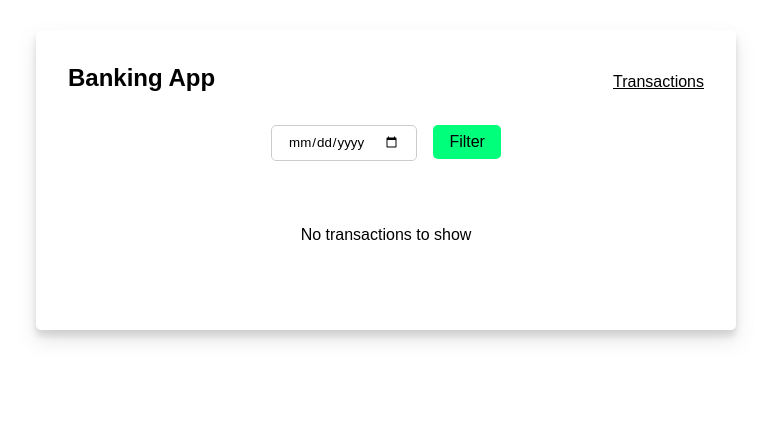
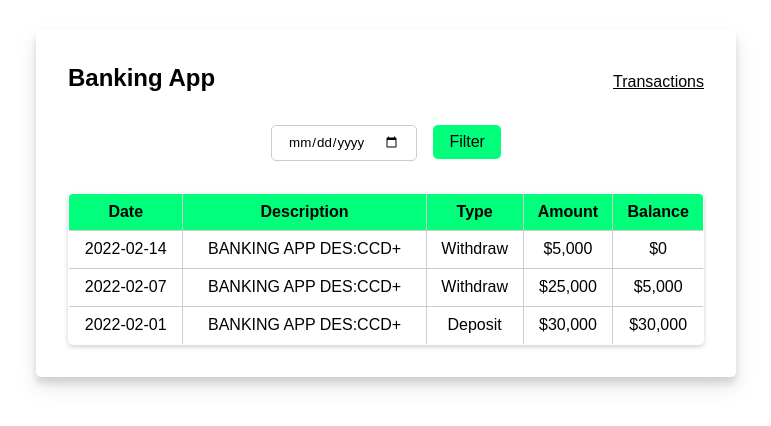
Before and after one commit to sebasmoles/banking-app-react, a React (Create React App) app: page /transactions in a window 1280 px wide. Shown: the top 426 px of the page, without its empty margins (254-1025 px from the left). Built offline with nearby package versions, Linux system fonts and the light colour scheme.

Commit message:
add(App): example transactions data

```diff
--- a/src/App.js
+++ b/src/App.js
@@ -1,16 +1,46 @@
-import React, { useState } from 'react';
+import React, { useEffect, useState } from 'react';
 import { BrowserRouter as Router, Route, Routes } from 'react-router-dom';
 import Header from './components/Header';
 import BalancePage from './routes/BalancePage';
 import TransactionPage from './routes/TransactionPage';
 import NotFoundPage from './routes/NotFoundPage';
+import { v4 as uuidv4 } from 'uuid';
 import './scss/index.scss';
 
 function App() {
 	// Total balance amount
 	const [amountTotal, setAmountTotal] = useState(0);
-	// Transactions history
-	const [txns, setTxns] = useState([]);
+	// Transactions history with example data
+	const [txns, setTxns] = useState([
+		{
+			id: uuidv4(),
+			date: '2022-02-01',
+			description: 'BANKING APP DES:CCD+',
+			type: 'Deposit',
+			amount: 30000,
+			balance: 30000
+		},
+		{
+			id: uuidv4(),
+			date: '2022-02-07',
+			description: 'BANKING APP DES:CCD+',
+			type: 'Withdraw',
+			amount: 25000,
+			balance: 5000
+		},
+		{
+			id: uuidv4(),
+			date: '2022-02-14',
+			description: 'BANKING APP DES:CCD+',
+			type: 'Withdraw',
+			amount: 5000,
+			balance: 0
+		}
+	]);
+	// Sort example data in first load
+	useEffect(() => {
+		setTxns(txns.reverse());
+	}, []);
 	return (
 		<Router>
 			<div className="container">
```
